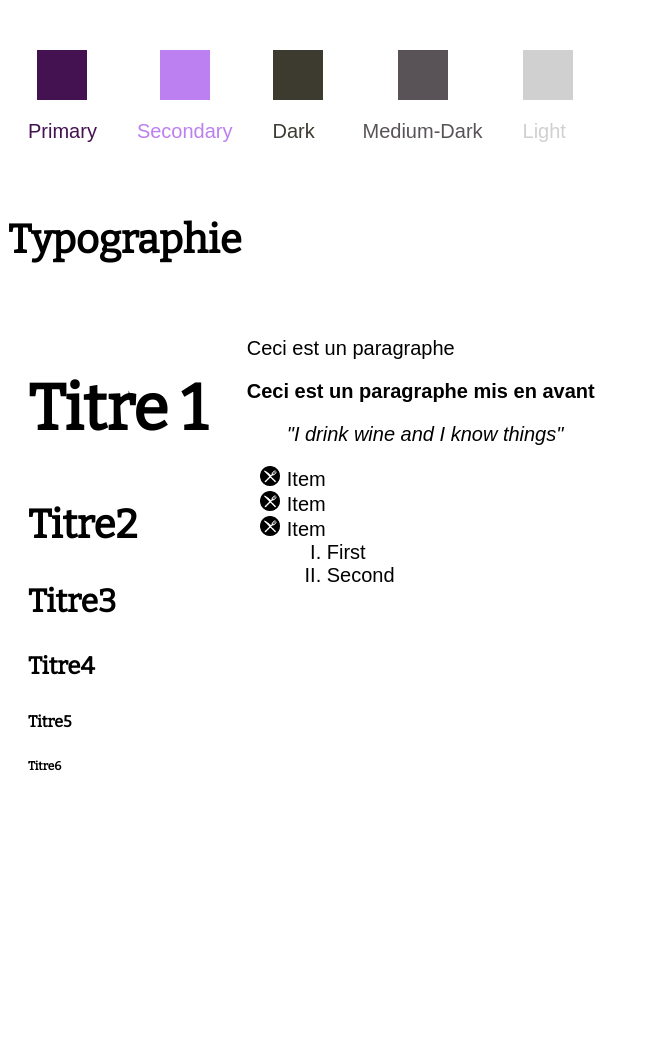
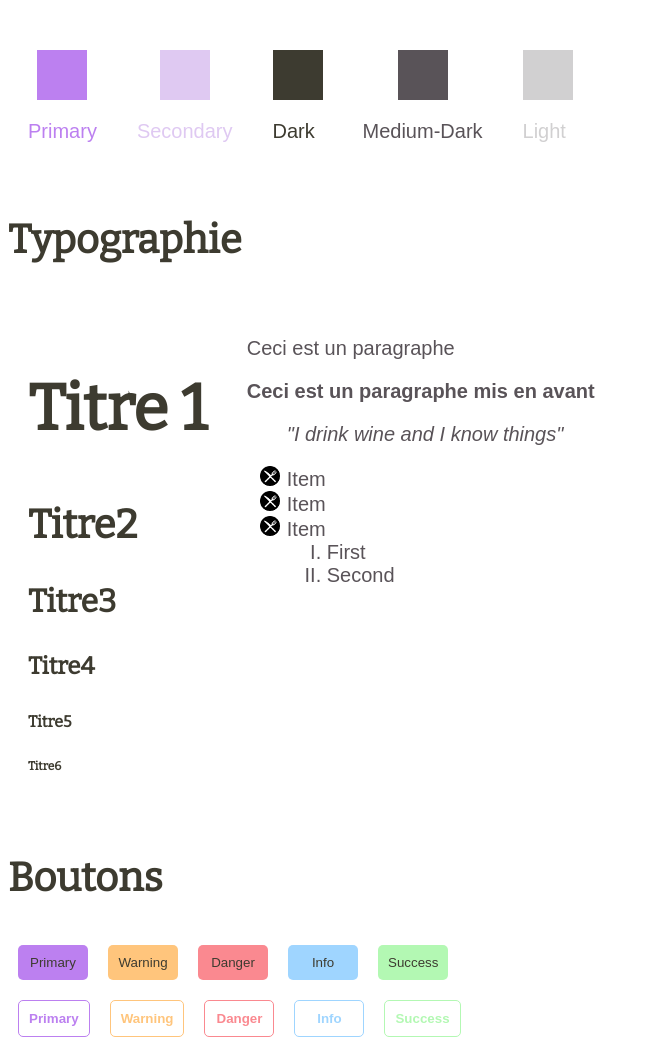
Before and after one commit to Tahina93/S7_UI_Kit, a plain HTML site: page index.html in a window 1280 px wide. Shown: the part 214-1269 px from the top of the page, without its empty margins (0-649 px from the left). Before the commit the page ends 1043 px from the top, so only its background shows below. Drawn offline with nearby package versions, Linux system fonts and the light colour scheme; a web font is replaced by a local one.

Commit message:
Outlined btn

```diff
--- a/index.html
+++ b/index.html
@@ -58,5 +58,20 @@
                 </ul>
             </div>
         </section>
+        <h2>Boutons</h2>
+        <section>
+            <button class="btn bg-primary">Primary</button>
+            <button class="btn bg-warning">Warning</button>
+            <button class="btn bg-danger">Danger</button>
+            <button class="btn bg-info">Info</button>
+            <button class="btn bg-success">Success</button>
+        </section>
+        <section>
+            <button class="btn outline outline-primary">Primary</button>
+            <button class="btn outline outline-warning">Warning</button>
+            <button class="btn outline outline-danger">Danger</button>
+            <button class="btn outline outline-info">Info</button>
+            <button class="btn outline outline-success">Success</button>
+            </section>
     </body>
 </html>
--- a/style/stylesheet.css
+++ b/style/stylesheet.css
@@ -4,8 +4,8 @@
 *                       *
 ************************/
 
-.primary {color :#441151}
-.secondary {color : #BC80F0}
+.primary {color :#BC80F0}
+.secondary {color : #DFC9F2}
 .dark {color: #3D3B30}
 .medium-dark {color: #595358}
 .light {color: #D1D0D1}
@@ -13,8 +13,8 @@
 .warning {color: #FFC57C}
 .success {color: #B3F8B3}
 .info {color: #9FD5FF}
-.bg-primary {background-color :#441151}
-.bg-secondary {background-color : #BC80F0}
+.bg-primary {background-color :#BC80F0}
+.bg-secondary {background-color : #DFC9F2}
 .bg-dark {background-color: #3D3B30}
 .bg-medium-dark {background-color: #595358}
 .bg-light {background-color: #D1D0D1}
@@ -29,7 +29,12 @@
 *                       *
 ************************/
 
-h1, h2, h3, h4, h5, h6 {font-family: 'Bitter', serif;}
+h1, h2, h3, h4, h5, h6
+{
+    font-family: 'Bitter', serif;
+    color: #3D3B30
+}
+
 h1 {font-size: 4rem}
 h2 {font-size: 2.5rem}
 h3 {font-size: 2rem}
@@ -41,6 +46,7 @@ p, div
 {
     font-family: 'News Cycle', sans-serif;
     font-size: 1.25rem;
+    color: #595358
 }
 
 .lead
@@ -63,6 +69,96 @@ ol>li
     list-style: upper-roman;
 }
 
+
+/************************
+*                       *
+*        Button         *
+*                       *
+************************/
+
+.btn
+{
+    color: #3D3B30;
+    border-radius: 5px;
+    padding: 10px;
+    margin: 10px;
+    border: none;
+    min-width: 70px;
+    cursor: pointer;
+}
+
+.btn:hover
+{
+    box-shadow: 2px 2px 10px #D1D0D1;
+    font-weight: bold;
+}
+
+.outline
+{
+    font-weight: bold;
+    background: inherit;
+    border: 1px solid;
+}
+
+.outline:hover
+{
+    color :#3D3B30;
+}
+
+.outline-primary
+{
+    color :#BC80F0;
+    border-color: #BC80F0;
+}
+
+.outline-primary:hover
+{
+    background: #BC80F0;
+}
+
+.outline-warning
+{
+    color: #FFC57C;
+    border-color: #FFC57C;
+}
+
+.outline-warning:hover
+{
+    background:  #FFC57C;
+}
+
+.outline-danger
+{
+    color: #FA8990;
+    border-color: #FA8990;
+}
+
+.outline-danger:hover
+{
+    background: #FA8990;
+}
+
+.outline-success
+{
+    color: #B3F8B3;
+    border-color: #B3F8B3
+}
+
+.outline-success:hover
+{
+    background: #B3F8B3
+}
+
+.outline-info
+{
+    color: #9FD5FF;
+    border-color: #9FD5FF;
+}
+
+.outline-info:hover
+{
+    background: #9FD5FF;
+}
 
 /************************
 *                       *
```
